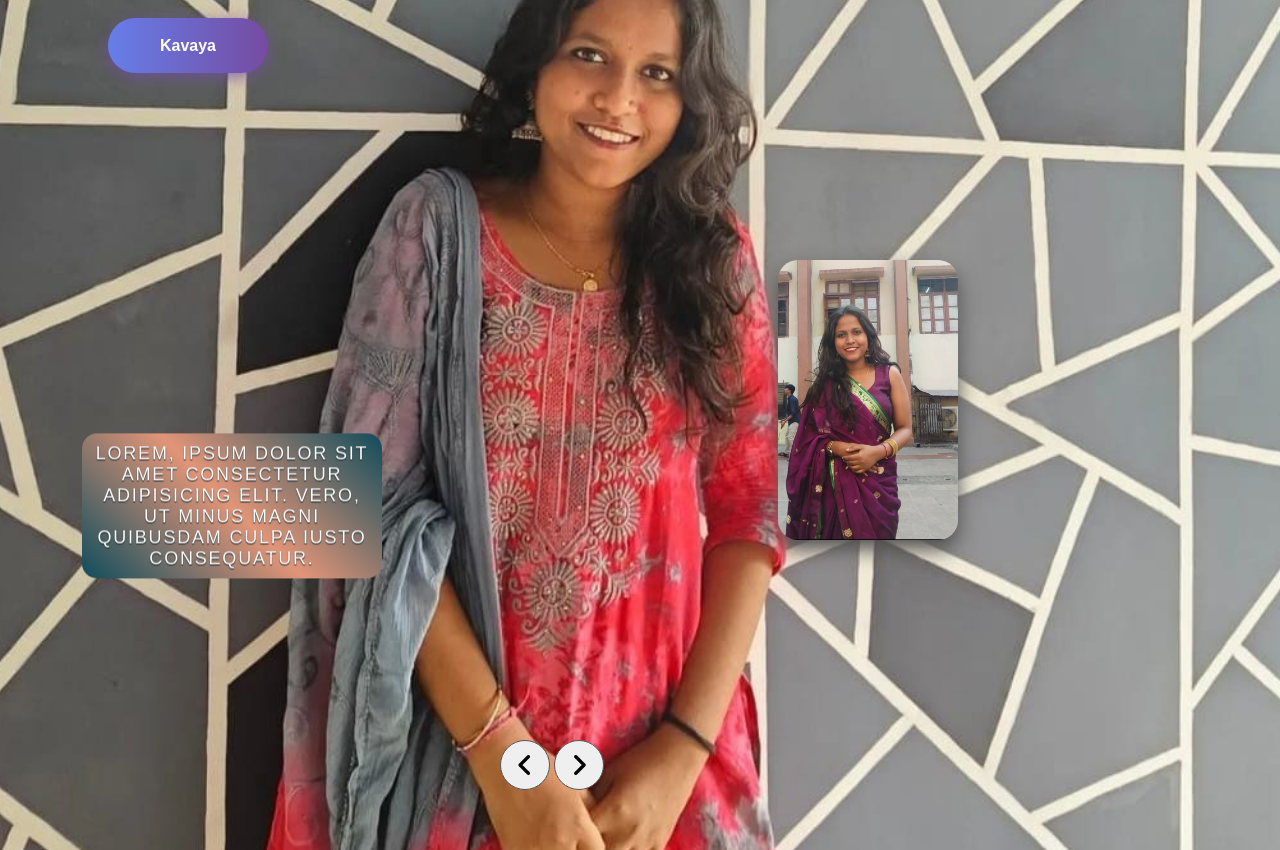
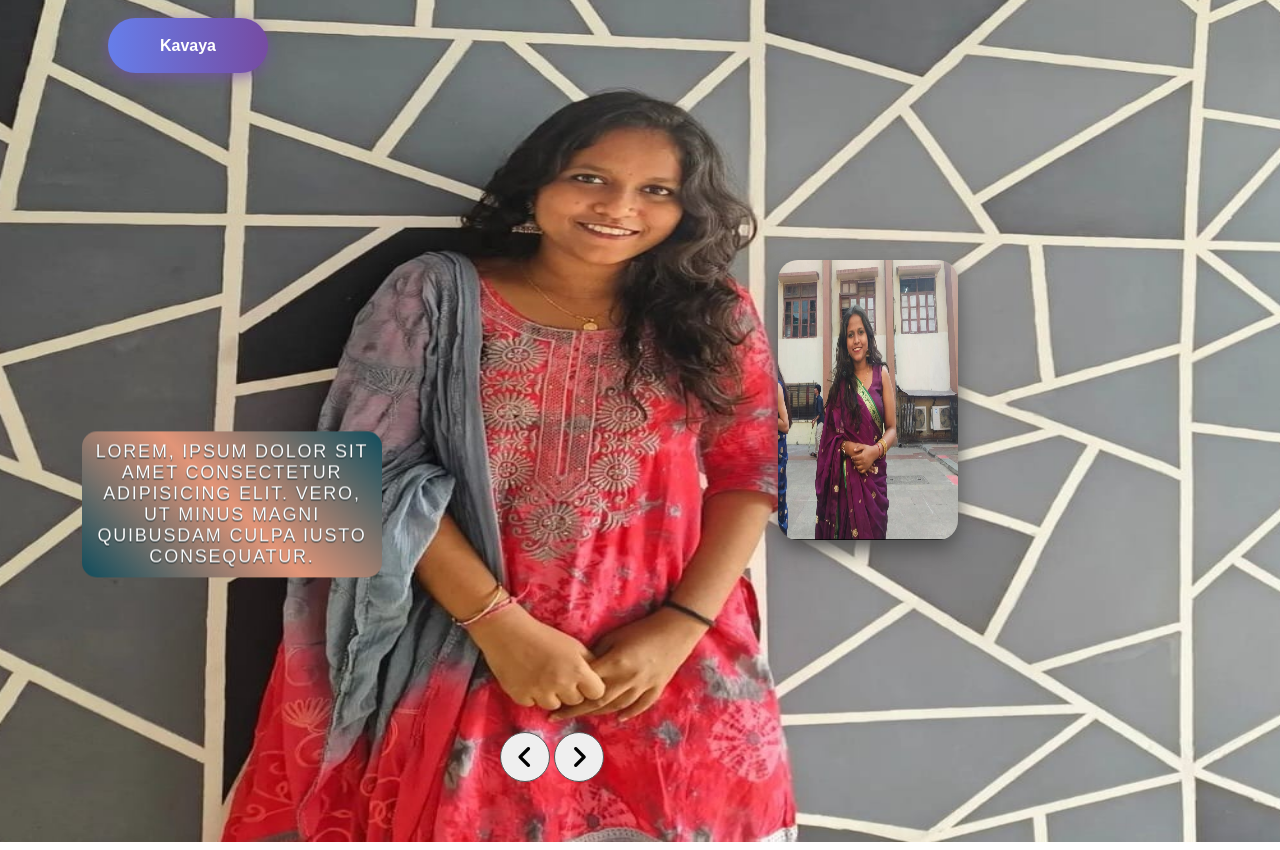
Before and after one commit to AKJaiswal24/Test2, a plain HTML site: page index.html in a window 1280 px wide. Shown: the top 850 px of the page. Drawn offline with Linux system fonts and the light colour scheme.

Commit message:
Add files via upload

```diff
--- a/index.html
+++ b/index.html
@@ -4,7 +4,7 @@
     <meta charset="UTF-8">
     <meta http-equiv="X-UA-Compatible" content="IE=edge">
     <meta name="viewport" content="width=device-width, initial-scale=1.0">
-    <title>Document</title>
+    <title>Happy Birthday</title>
     <link rel="stylesheet" href="style.css">
     <link rel="stylesheet" href="https://cdnjs.cloudflare.com/ajax/libs/font-awesome/6.2.0/css/all.min.css">
 </head>
@@ -15,18 +15,18 @@
     <div class="container">
 
         <div id="slide">
-            <div class="item" style="background-image: url(image1.jpg);">
+            <div class="item" style="background-image: url(image1.jpg); background-size: auti 100%;">
                 <div class="content">
                     <button class="btn">Lorem, ipsum dolor sit amet consectetur adipisicing elit. Vero, ut minus magni quibusdam culpa iusto consequatur.</button>
                 </div>
             </div>
-            <div class="item" style="background-image: url(image2.jpg);">
+            <div class="item" style="background-image: url(image2.jpg); background-size: 100% 100%;">
                 <div class="content">
 
                     <button class="btn">Lorem, ipsum dolor sit amet consectetur adipisicing elit. Vero, ut minus magni quibusdam culpa iusto consequatur.</button>
                 </div>
             </div>
-            <div class="item" style="background-image: url(image3.jpg);">
+            <div class="item" style="background-image: url(image3.jpg); background-size: 100% 100%;">
                 <div class="content">
 
                     <button class="btn">Lorem, ipsum dolor sit amet consectetur adipisicing elit. Vero, ut minus magni quibusdam culpa iusto consequatur.</button>
--- a/style.css
+++ b/style.css
@@ -15,6 +15,8 @@ body{
     margin-top: -10px;
     z-index: 999999999999999;
 }
+
+
 
 .bn632-hover {
     width: 160px;
@@ -54,8 +56,8 @@ body{
     left:50%;
     top:50%;
     transform: translate(-50%,-50%);
-    width:100%;
-    height:100%;
+    width:100vw;
+    height:98vh;
     padding:50px;
     background-color: #f5f5f5;
     box-shadow: 0 10px 20px #dbdbdb;
@@ -178,7 +180,12 @@ span{
 .buttons button:hover{
     background-color: #e29578;
 }
-
+@media (max-width:1024px) {
+    .item .content{
+        /* left: 30px; */
+        top: 75%;
+    }
+}
 @media (max-width:500px) {
     .buttons{
         left: 400px;
```
